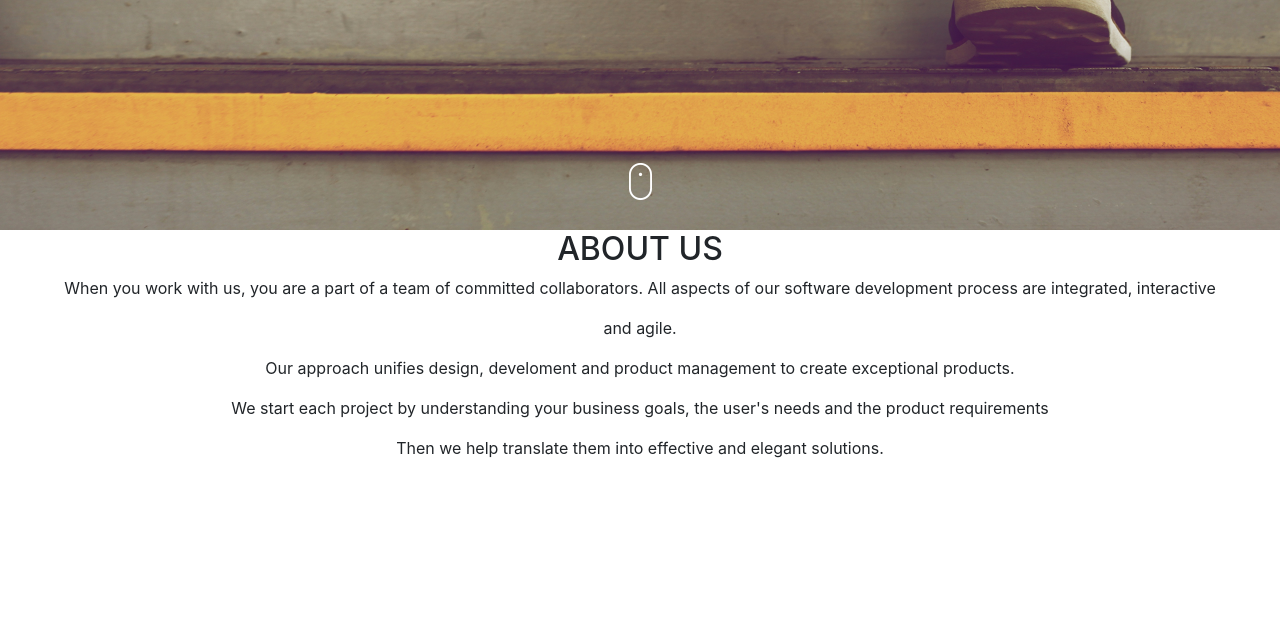
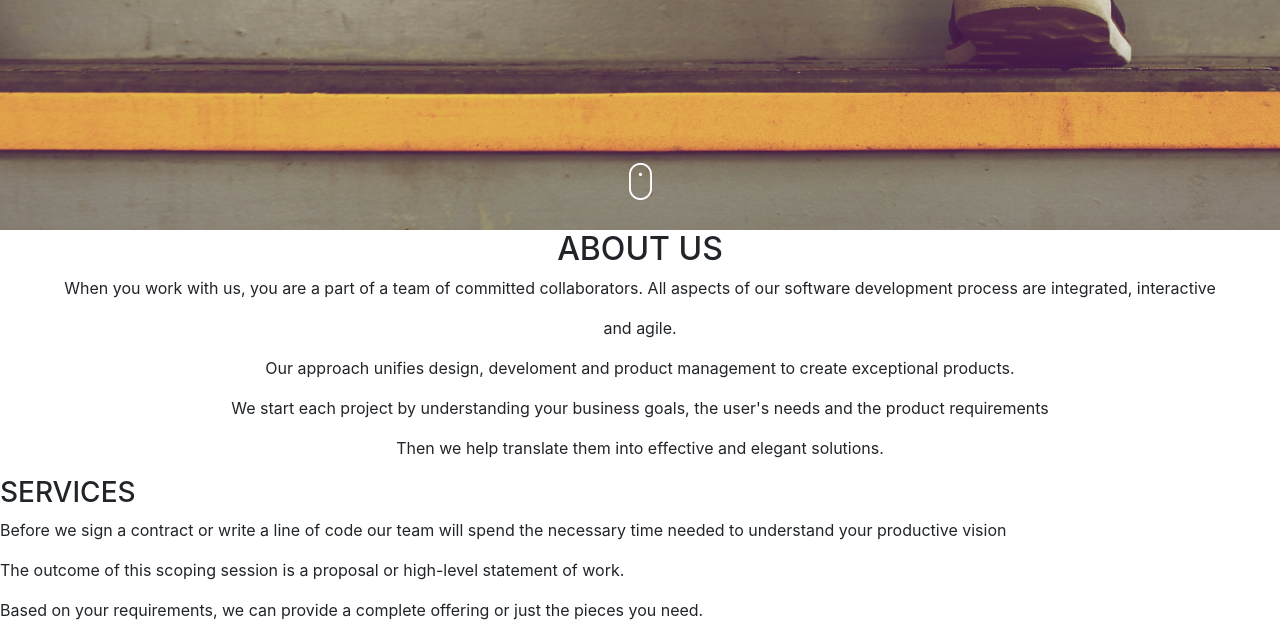
Before and after one commit to Cynthia-Kitili/studio, a plain HTML site: page index.html in a window 1280 px wide. Shown: the part 474-1112 px from the top of the page. Before the commit the page ends 950 px from the top, so only its background shows below. Drawn offline with nearby package versions, Linux system fonts and the light colour scheme; a web font is replaced by a local one.

Commit message:
add the services page

```diff
--- a/index.html
+++ b/index.html
@@ -28,6 +28,12 @@
             <p>We start each project by understanding your business goals, the user's needs and the product requirements</p>
             <p>Then we help translate them into effective and elegant solutions.</p>
         </div>
+        <div class="services">
+            <h3>SERVICES</h3>
+            <p>Before we sign a contract or write a line of code our team will spend the necessary time needed to understand your productive vision</p>
+            <p>The outcome of this scoping session is a proposal or high-level statement of work.</p>
+            <p>Based on your requirements, we can provide a complete offering or just the pieces you need.</p>
+        </div>
 
 
     </body>
```
